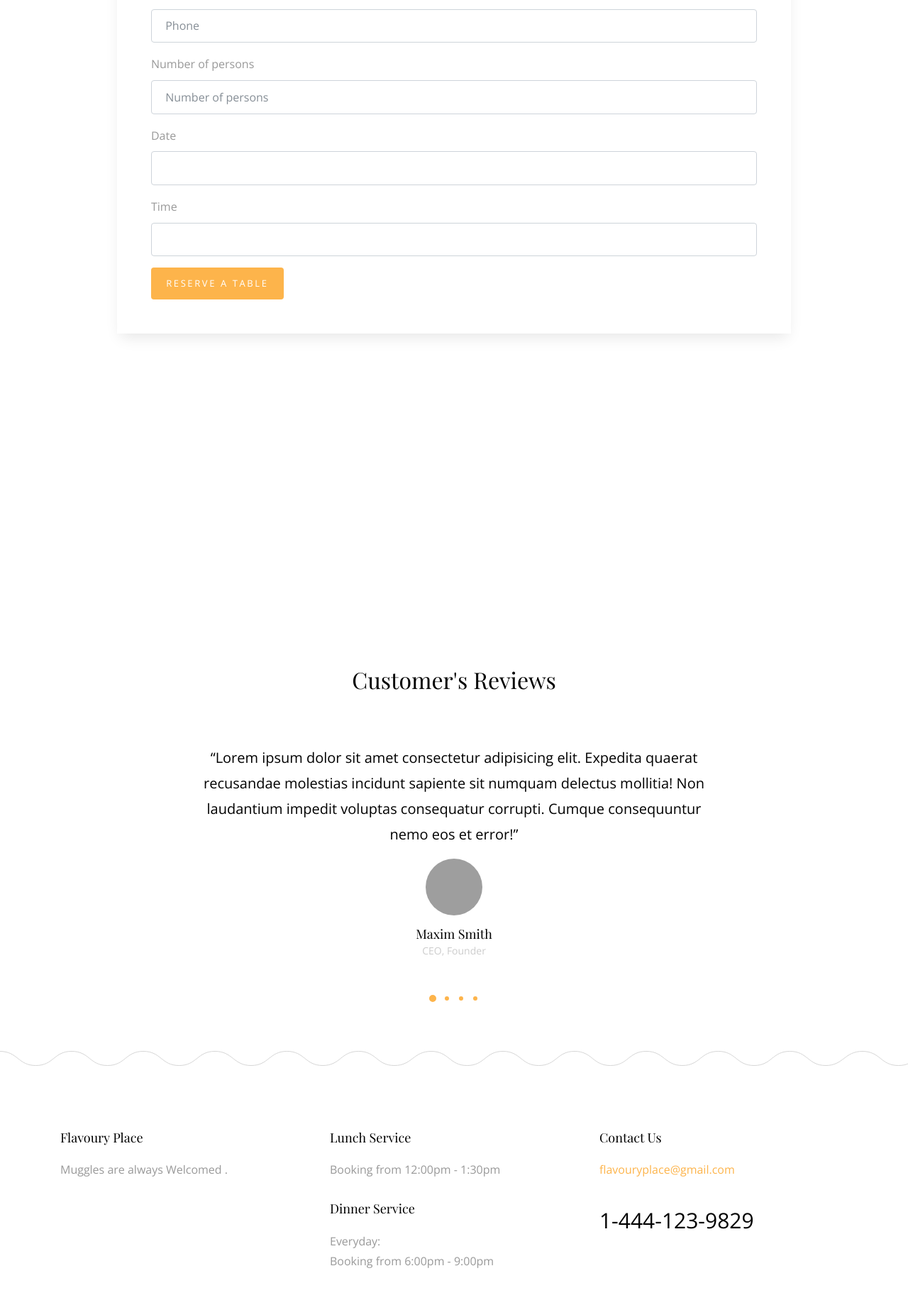
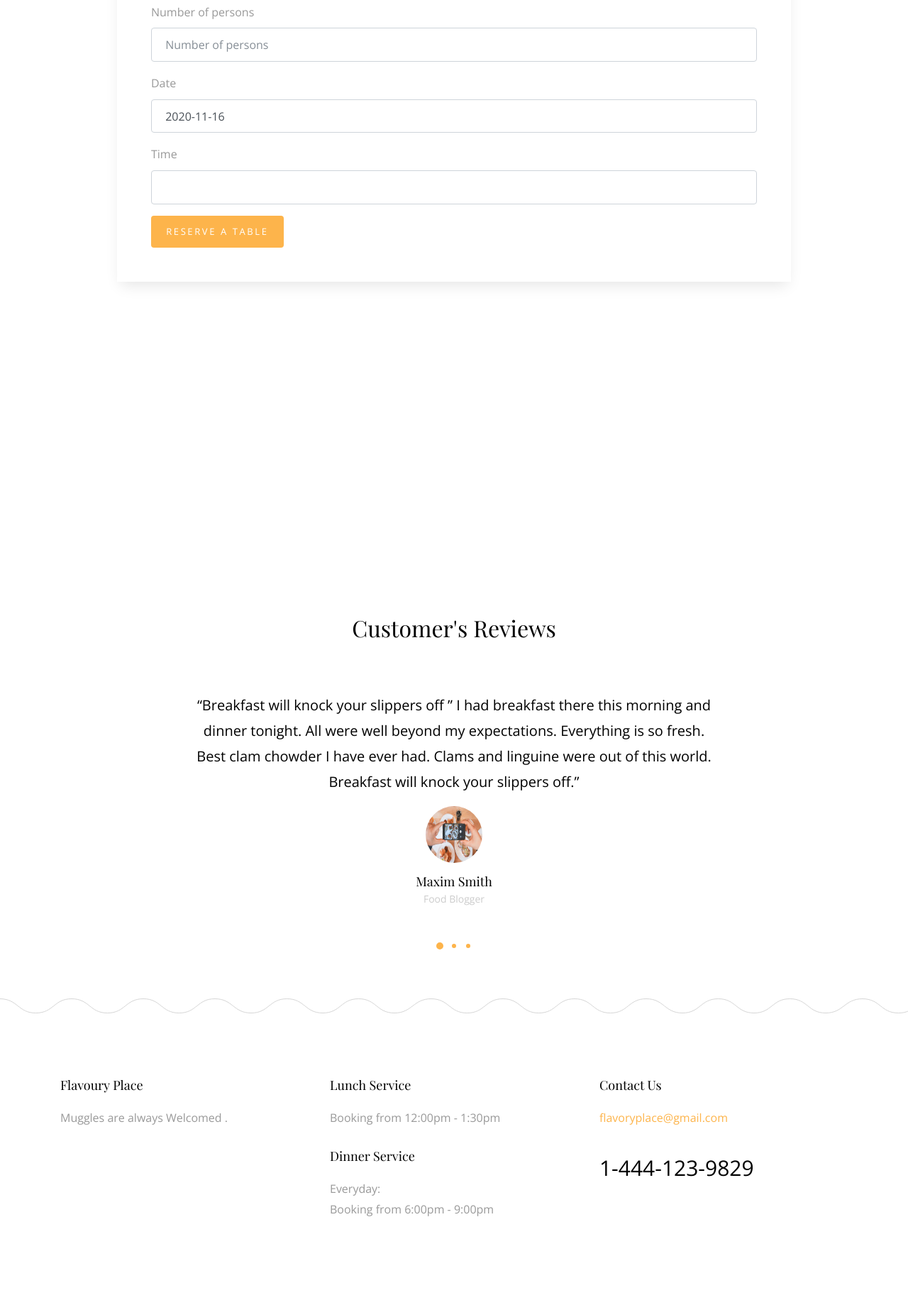
Before and after one commit to maneprajakta/Flavoury_Place, a Django app: page /reserve_table/ in a window 1280 px wide. Shown: the part 1201-3040 px from the top of the page at 71% size. Run offline with Django 3.2, Linux system fonts and the light colour scheme; parts of the project's set-up code (start-up, migrations or seed data) failed here and were passed over; some libraries are stand-ins or nearby versions; some web fonts are replaced; grey boxes are pictures that could not be loaded.

Commit message:
reservation added

```diff
--- a/reservation/models.py
+++ b/reservation/models.py
@@ -1,5 +1,5 @@
 from django.db import models
-
+from datetime import date
 # Create your models here.
 
 class Reservation(models.Model):
@@ -7,7 +7,7 @@ class Reservation(models.Model):
     email = models.EmailField()
     phone = models.IntegerField()
     number_of_persons = models.IntegerField()
-    Date = models.DateField()
+    Date = models.DateField(default='2020-11-16')
     time = models.TimeField()
 
 
--- a/reservation/templates/Reservation/reservation.html
+++ b/reservation/templates/Reservation/reservation.html
@@ -11,8 +11,8 @@
             <div class="container">
               <div class="row align-items-center justify-content-center">
                 <div class="col-md-7" data-aos="fade-up">
-                  <h2 class="heading">Reservation</h2>
-                  <p class="lead">Lorem ipsum dolor sit amet, consectetur adipisicing elit. Nemo saepe dolorum dolorem, iste officia voluptates! Sint repudiandae, soluta voluptatem delectus iure, eaque, harum expedita, nisi aliquam magni odio perferendis ipsum!</p>
+                  <h2 class="heading text-center">| Reservation |</h2>
+                  <p class="lead text-center">Book a seat for you :) . See you there at Flavoury Place !</p>
                 </div>
               </div>
             </div>
@@ -23,8 +23,7 @@
           <div class="container">
             <div class="row justify-content-center mb-5">
               <div class="col-md-8  text-center">
-                <h2 class="mb-3">Reservation</h2>
-                <p class="lead">Lorem ipsum dolor sit amet, consectetur adipisicing elit. Dolorum fuga, alias distinctio voluptatum magni voluptatibus.</p>
+                <h2 class="mb-3"> Reservation Form </h2>
               </div>
             </div>
             <div class="row justify-content-center">
@@ -62,41 +61,31 @@
 
                   <div class="item">
                     <blockquote class="testimonial">
-                      <p>&ldquo;Lorem ipsum dolor sit amet consectetur adipisicing elit. Expedita quaerat recusandae molestias incidunt sapiente sit numquam delectus mollitia! Non laudantium impedit voluptas consequatur corrupti. Cumque consequuntur nemo eos et error!&rdquo;</p>
+                      <p>&ldquo;Breakfast will knock your slippers off ” I had breakfast there this morning and dinner tonight. All were well beyond my expectations. Everything is so fresh. Best clam chowder I have ever had. Clams and linguine were out of this world. Breakfast will knock your slippers off.&rdquo;</p>
                       <div class="author">
-                        <img src="img/person_1.jpg" alt="Image placeholder" class="mb-3">
+                        <img src="{% static 'site_static/img/person_1.jpeg' %}" alt="Image placeholder" class="mb-3">
                         <h4>Maxim Smith</h4>
-                        <p>CEO, Founder</p>
+                        <p>Food Blogger</p>
                       </div>
                     </blockquote>
                   </div>
                   <div class="item">
                     <blockquote class="testimonial">
-                      <p>&ldquo;Sint adipisci laborum dolorum ipsa quidem alias ipsum aperiam aut! Quis rerum soluta dolorem iure nihil velit error sequi? Dignissimos accusantium adipisci unde officia? Dolores aut sequi dolorum repellendus quod.&rdquo;</p>
+                      <p>&ldquo;The Best Pizza Ever ” The most amazing food ever! And also the staff is so nice to everyone. I highly recommend buying food from here. The best pizza ever.&rdquo;</p>
                       <div class="author">
-                        <img src="img/person_2.jpg" alt="Image placeholder" class="mb-3">
+                        <img src="{% static 'site_static/img/person_2.jpeg' %}" alt="Image placeholder" class="mb-3">
                         <h4>Geert Green</h4>
-                        <p>CEO, Founder</p>
+                        <p>Student</p>
                       </div>
                     </blockquote>
                   </div>
                   <div class="item">
                     <blockquote class="testimonial">
-                      <p>&ldquo;Ratione alias iure ab facere quia aliquam dolor et voluptates esse nihil corporis distinctio hic ea quo ducimus autem cum amet. Quos accusamus iusto porro nulla temporibus numquam commodi soluta.&rdquo;</p>
+                      <p>&ldquo;Affordably Priced ” This place knows how to satisfy their clients. Always with a super nice mindset. The food is affordably priced, always delicious and clean.&rdquo;</p>
                       <div class="author">
-                        <img src="img/person_3.jpg" alt="Image placeholder" class="mb-3">
+                        <img src="{% static 'site_static/img/person_3.jpg' %}" alt="Image placeholder" class="mb-3">
                         <h4>Dennis Roman</h4>
-                        <p>CEO, Founder</p>
-                      </div>
-                    </blockquote>
-                  </div>
-                  <div class="item">
-                    <blockquote class="testimonial">
-                      <p>&ldquo;Ad quod aspernatur ipsa. Numquam expedita delectus qui ad explicabo voluptas eos vel reiciendis magnam rerum quaerat quisquam accusantium quae saepe ipsam ullam ut ea molestiae porro. Recusandae veniam maxime.&rdquo;</p>
-                      <div class="author">
-                        <img src="img/person_2.jpg" alt="Image placeholder" class="mb-3">
-                        <h4>Geert Green</h4>
-                        <p>CEO, Founder</p>
+                        <p>Chef</p>
                       </div>
                     </blockquote>
                   </div>
@@ -108,6 +97,7 @@
 
 
 
+
       </div> <!-- .main-wrap -->
 
       {% endblock body %}
--- a/reservation/urls.py
+++ b/reservation/urls.py
@@ -7,4 +7,5 @@ app_name = 'reservation'
 
 urlpatterns = [
     path('',views.reserve_table , name='reserve_table' ),
+    path('success/' , views.send_reserve , name='send_reserve'),
 ]
--- a/reservation/views.py
+++ b/reservation/views.py
@@ -1,5 +1,5 @@
 from .models import Reservation
-from django.shortcuts import render
+from django.shortcuts import render,redirect
 from .forms import ReserveTableForm
 
 from reservation.models import Reservation
@@ -12,7 +12,10 @@ def reserve_table(request):
 
         if reserve_form.is_valid():
             reserve_form.save()
-
+            return redirect('reservation:send_reserve')
     context = {'form' : reserve_form}
 
     return render(request , 'Reservation/reservation.html' , context)
+
+def send_reserve(request):
+    return render(request,'Reservation/success.html')
--- a/templates/base.html
+++ b/templates/base.html
@@ -92,7 +92,7 @@
               <div class="col-md-6 col-lg-4 mb-5" data-aos="fade" data-aos-delay="400">
                 <div class="footer-widget footer-contact-widget">
                   <h3>Contact Us</h3>
-                  <p class="contact-email">flavouryplace@gmail.com</p>
+                  <p class="contact-email">flavoryplace@gmail.com</p>
                   <p class="contact-phone">1-444-123-9829</p>
                 </div>
               </div>
```
Also changed, not shown: reservation/templates/Reservation/success.html (added, +23 -0 lines), db.sqlite3, reservation/migrations/0002_auto_20201118_1130.py (added), reservation/migrations/0003_auto_20201118_1131.py (added).
